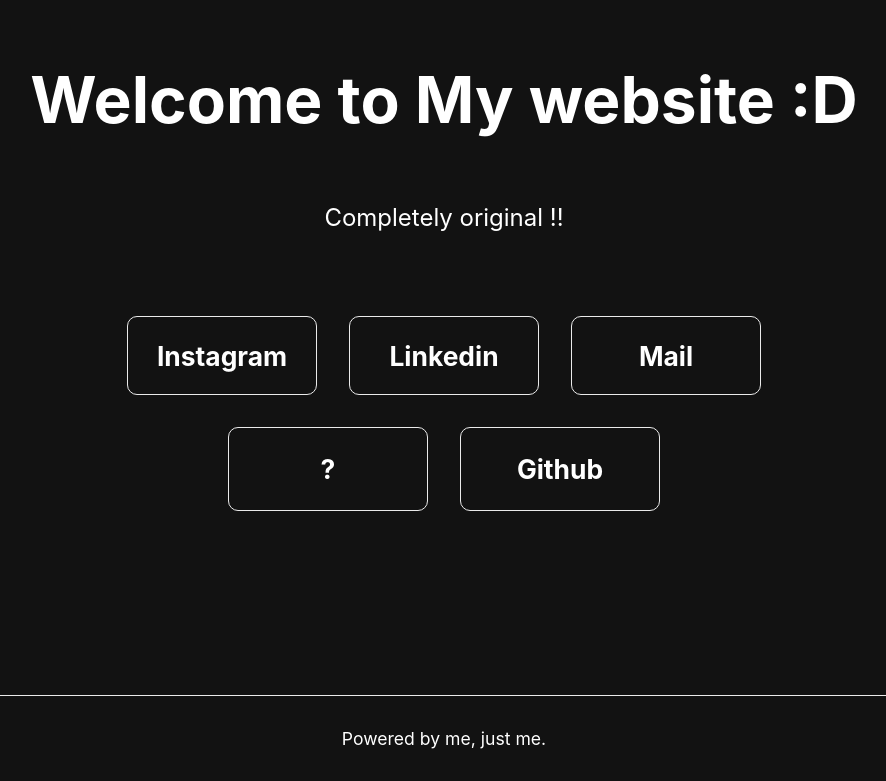
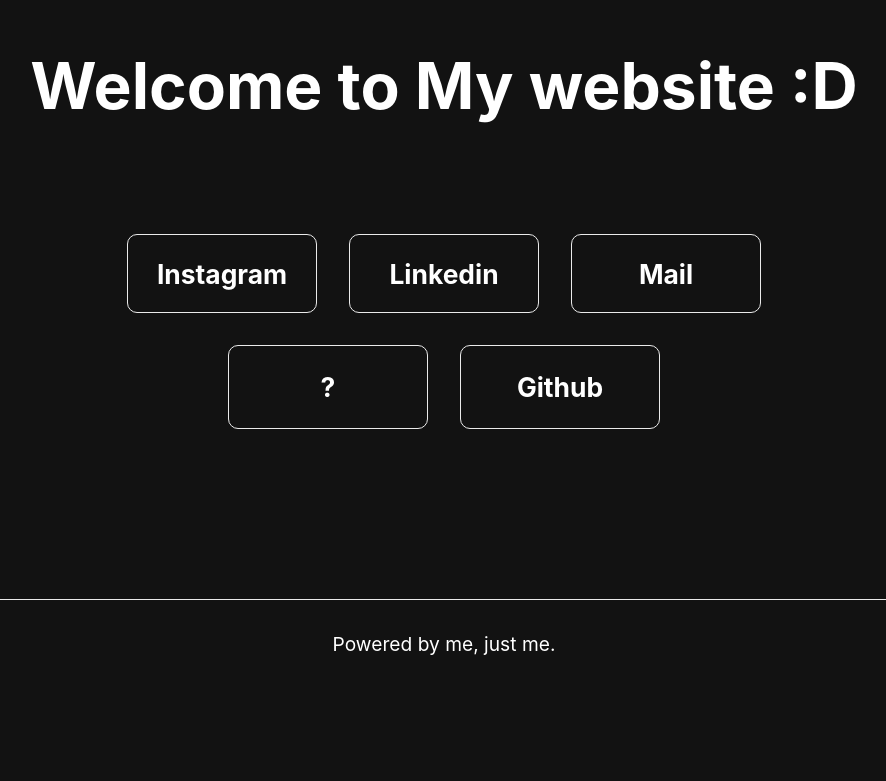
Before and after one commit to vikramsingh117/Intro, a Next.js app: page / in a window 1280 px wide. Shown: the part 105-886 px from the top of the page, without its empty margins (196-1082 px from the left). After the commit the page ends 800 px from the top, so only its background shows below. Built offline with nearby package versions, Linux system fonts and the light colour scheme.

Commit message:
ahahahaa

```diff
--- a/pages/index.js
+++ b/pages/index.js
@@ -15,7 +15,7 @@
       <main className={styles.main}>
         <h1 className={styles.title}>Welcome to My website :D</h1>
 
-        <p className={styles.description}>Completely original !!</p>
+        <p className={styles.description}></p>
         <div className={styles.grid}>
           <a
             href="https://www.instagram.com/vikram.real0/"
--- a/styles/Home.module.css
+++ b/styles/Home.module.css
@@ -4,8 +4,8 @@
 }
 
 .main {
-  min-height: 100vh;
-  padding: 4rem 0;
+  min-height: 88vh;
+  padding: 1rem 0;
   flex: 1;
   display: flex;
   flex-direction: column;
@@ -22,37 +22,61 @@
   align-items: center;
 }
 
-.footer a {
+.footer  {
   display: flex;
   justify-content: center;
   align-items: center;
+  font-size: 1.2rem;
   flex-grow: 1;
+  transition: font-size 0.5s, color 0.5s;
+
 }
 
-.title a {
-  color: #0070f3;
+.footer:hover{
+  color: #a020f0;
+  font-size: 1.6rem;
+  cursor:context-menu;
+
+  transition: all 0.5s;
+}
+
+.title  {
   text-decoration: none;
 }
 
-.title a:hover,
-.title a:focus,
-.title a:active {
-  text-decoration: underline;
+.title :hover,
+.title :focus,
+.title :active {
 }
 
 .title {
   margin: 0;
   line-height: 1.15;
   font-size: 4rem;
+  padding-left:6px;
+  padding-right:6px;
+  cursor:context-menu;
+  transition: font-size 1s, color 1s;
+
+
 }
 
 .title,
 .description {
   text-align: center;
+
 }
 
+.title:hover{
+
+  color: #FFA500;
+  font-size: 4.11rem;
+  transition: all 0.5s;
+}
+
+
 .description {
-  margin: 4rem 0;
+  margin: 3rem 0;
   line-height: 1.5;
   font-size: 1.5rem;
 }
@@ -112,7 +136,7 @@
 .card:focus,
 .navbar ul li a:hover,
 .card:active {
-  color: #0070f3;
+  color: #FFA500;
   border-color: #a020f0;
   border: 5px solid #a020f0;
   border-radius: 3rem;
@@ -125,9 +149,8 @@
 .navbar ul li a:hover,
 .card2:focus,
 .card2:active {
-  color: #ffd700;
-  border-color: #a020f0;
-  border: 5px solid #a020f0;
+  color: #a020f0;
+  border: 5px solid #FFA500;
   border-radius: 3rem;
   font-size: 1.3rem;
   transition: color 0.5s ease, border 0.5s ease, border-radius 0.5s,
```
